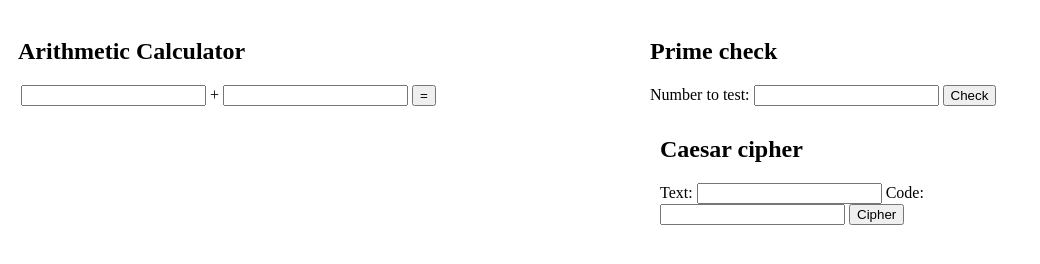
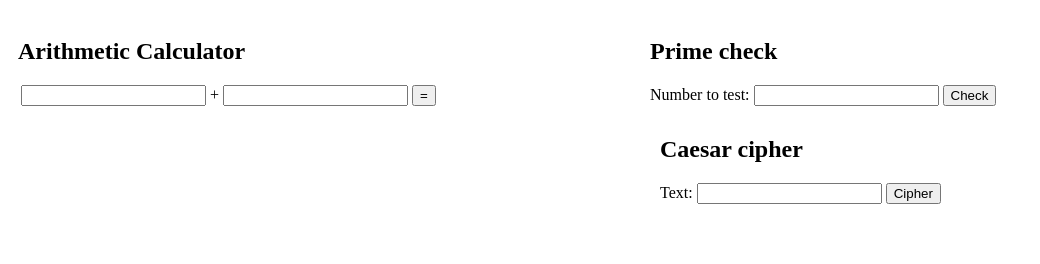
Before and after one commit to SiddarthaKoppaka/numbers-app, a website: page index.html in a window 1280 px wide. Shown: the whole page, without its empty margins (0-1040 px from the left). Drawn offline with Linux system fonts and the light colour scheme.

Commit message:
Update index.html

```diff
--- a/index.html
+++ b/index.html
@@ -52,8 +52,6 @@
                     <h2>Caesar cipher</h2>
                     <label>Text:</label>
                     <input id="cipherText"/>
-                    <label>Code:</label>
-                    <input id="cipherCode" type="number" /> <!-- New input for code -->
                     <button onclick="cipher()">Cipher</button>
                     <label id="cipherResult"></label>
                 </section>
```
